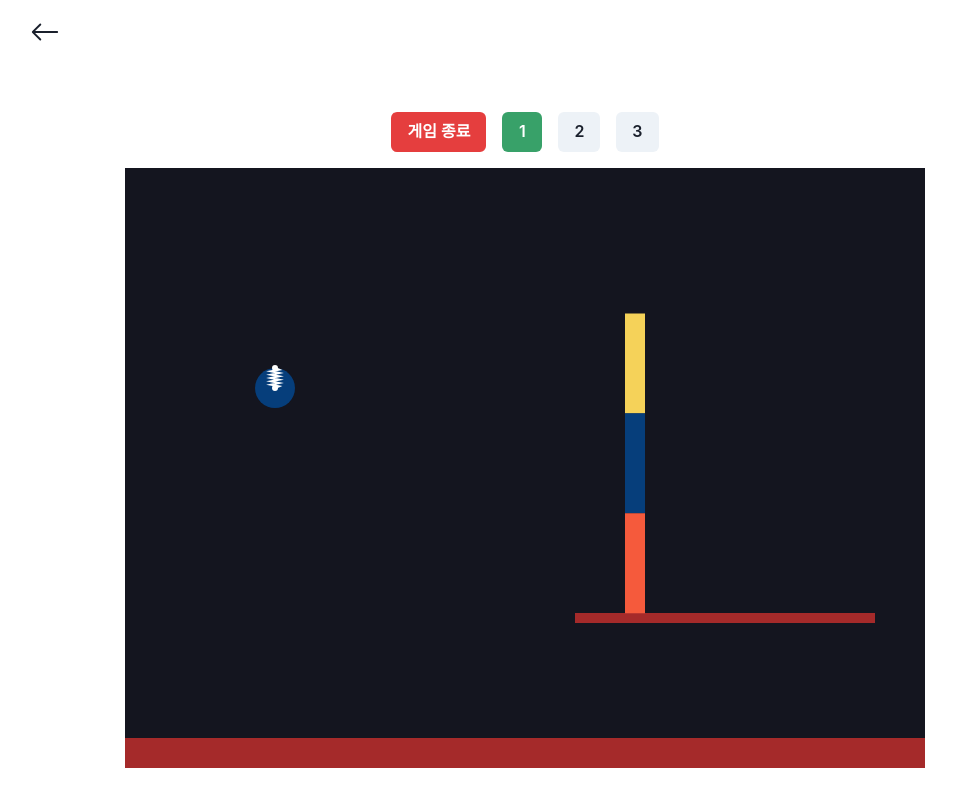
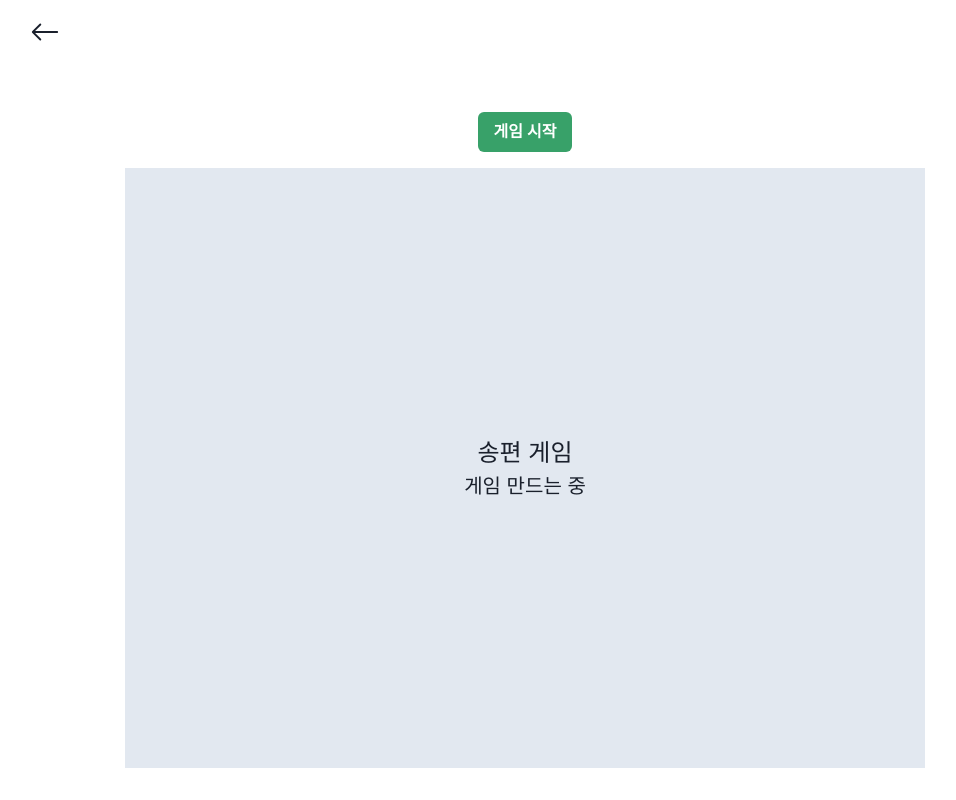
Before and after one commit to dusunax/game, a Next.js app: page /slingshot in a window 1280 px wide. Shown: the whole page, without its empty margins (115-1071 px from the left). Built offline with nearby package versions, Linux system fonts and the light colour scheme.

Commit message:
Feat : add Level 0 for before game-start state

```diff
--- a/src/components/SlingShot/SlingShot.tsx
+++ b/src/components/SlingShot/SlingShot.tsx
@@ -1,7 +1,7 @@
 "use client";
 import { Dispatch, SetStateAction, useRef } from "react";
 import UseMatter from "./hooks/useMatter";
-import { Button } from "@chakra-ui/react";
+import { Button, Text } from "@chakra-ui/react";
 
 export default function SlingShot() {
   const renderRef = useRef<HTMLDivElement | null>(null);
@@ -28,7 +28,16 @@ export default function SlingShot() {
           ))}
       </div>
 
-      <div id="render" className="min-h-[600px]" ref={renderRef} />
+      <div
+        id="render"
+        className="w-[800px] min-h-[600px] bg-slate-200"
+        ref={renderRef}
+      >
+        <div className="w-full h-full flex-center flex-col">
+          <Text fontSize={"2xl"}>송편 게임</Text>
+          <Text fontSize={"xl"}>게임 만드는 중</Text>
+        </div>
+      </div>
     </>
   );
 }
--- a/src/components/SlingShot/constant/objects.ts
+++ b/src/components/SlingShot/constant/objects.ts
@@ -20,7 +20,7 @@ export const GROUNDS: Bodies[] = [
     posX: 600,
     posY: 450,
     w: 300,
-    h: 10,
+    h: 20,
     option: { isStatic: true, render: { fillStyle: "brown" } },
   },
 ];
@@ -36,7 +36,7 @@ export const BIRDS: Bodies[] = [
     h: 20,
     option: {
       density: 0.2,
-      frictionAir: 0.001,
+      frictionAir: 0.06,
     },
   },
   {
--- a/src/components/SlingShot/hooks/useMatter.ts
+++ b/src/components/SlingShot/hooks/useMatter.ts
@@ -13,7 +13,7 @@ const Engine = Matter.Engine,
 export default function UseMatter(
   ref: MutableRefObject<HTMLDivElement | null>
 ) {
-  const [level, setLevel] = useState(1);
+  const [level, setLevel] = useState(0);
   let birdBody: any;
   let slingData: any;
 
@@ -21,12 +21,13 @@ export default function UseMatter(
   // useEffect
   // ----------------------------------------------------------------
   useEffect(() => {
+    if (!level) return;
+
     // ref 초기화
     const element = ref.current as HTMLDivElement;
     while (element && element.firstChild) {
       element.removeChild(element.firstChild);
     }
-    if (!level) return;
 
     // setup
     const newWorldObjects = [...GROUNDS, BIRDS[level - 1]];
```
